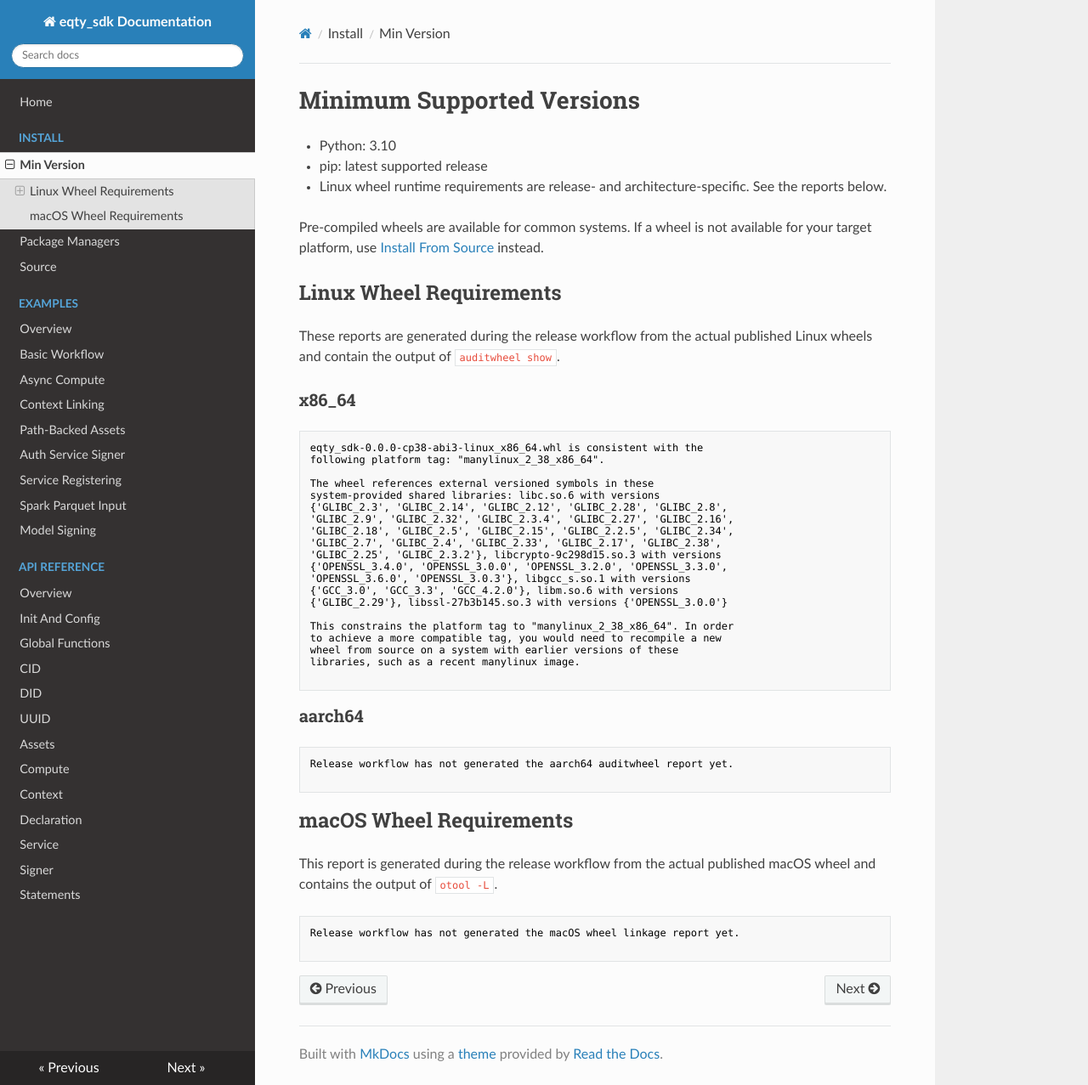
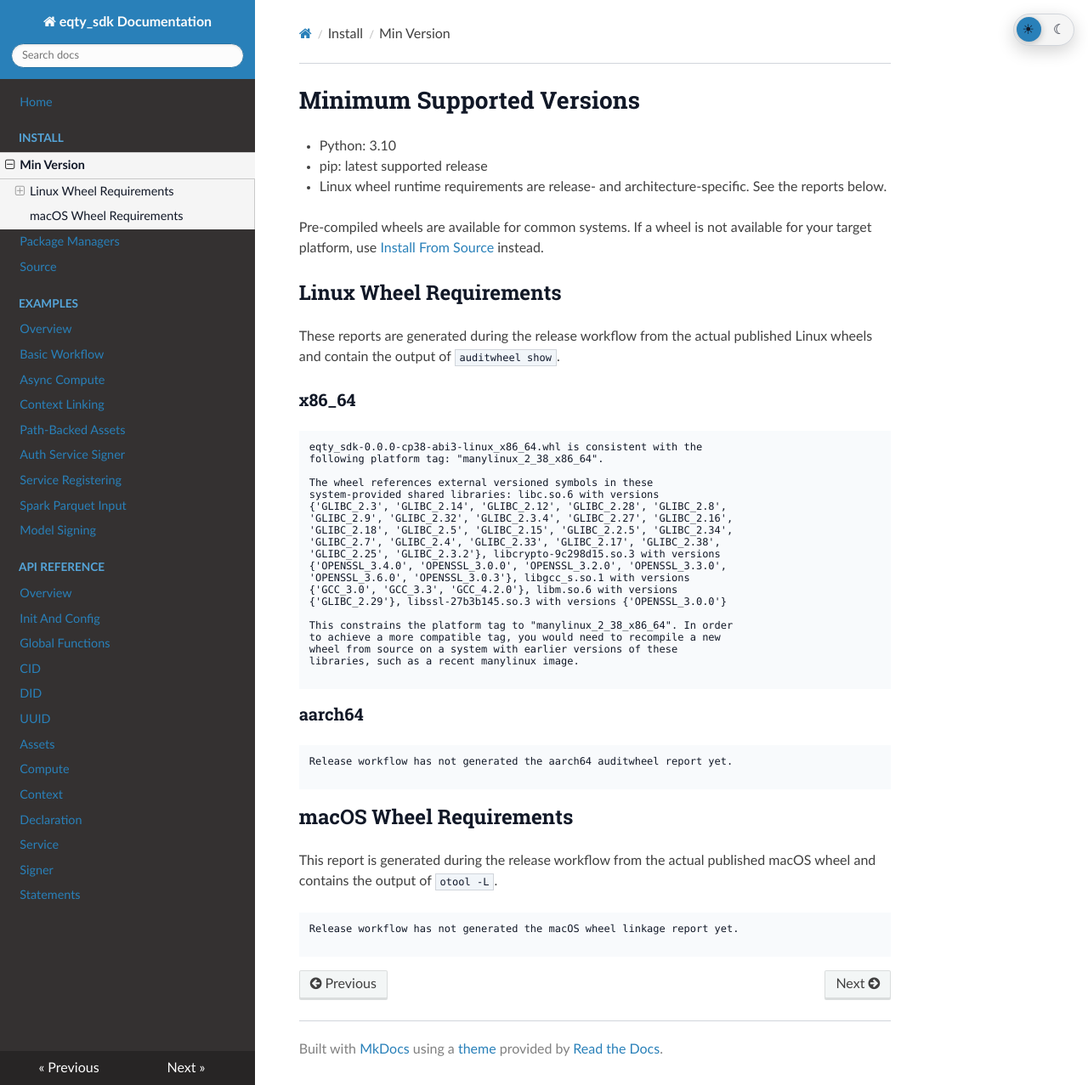
Before and after one commit to eqtylab/integrity-py, an MkDocs documentation site: the page built from docs/install/min-version.md, in a window 1280 px wide and 1277 px high. Shown: the whole window at 85% size. Built offline with MkDocs 1.6.1, drawn with Linux system fonts in a browser that asks for light colours; nearby versions of some CDN libraries.

Commit message:
dark mode docs

```diff
--- /dev/null
+++ b/docs/javascripts/theme-toggle.js
@@ -0,0 +1,43 @@
+(function () {
+  const STORAGE_KEY = "eqty-docs-theme";
+
+  function preferredTheme() {
+    return window.matchMedia("(prefers-color-scheme: dark)").matches ? "dark" : "light";
+  }
+
+  function currentTheme() {
+    return localStorage.getItem(STORAGE_KEY) || preferredTheme();
+  }
+
+  function applyTheme(theme) {
+    document.documentElement.setAttribute("data-theme", theme);
+    localStorage.setItem(STORAGE_KEY, theme);
+    const button = document.querySelector(".eqty-theme-toggle");
+    if (button) {
+      button.setAttribute("aria-label", `Switch to ${theme === "dark" ? "light" : "dark"} mode`);
+      button.setAttribute("title", `Switch to ${theme === "dark" ? "light" : "dark"} mode`);
+    }
+  }
+
+  function toggleTheme() {
+    applyTheme(currentTheme() === "dark" ? "light" : "dark");
+  }
+
+  function ensureButton() {
+    if (document.querySelector(".eqty-theme-toggle")) return;
+
+    const button = document.createElement("button");
+    button.className = "eqty-theme-toggle";
+    button.type = "button";
+    button.innerHTML =
+      '<span class="eqty-theme-toggle-track"><span class="eqty-theme-toggle-icon" aria-hidden="true">☀</span><span class="eqty-theme-toggle-icon" aria-hidden="true">☾</span><span class="eqty-theme-toggle-thumb" aria-hidden="true"></span></span>';
+    button.addEventListener("click", toggleTheme);
+    document.body.appendChild(button);
+    applyTheme(currentTheme());
+  }
+
+  document.addEventListener("DOMContentLoaded", function () {
+    applyTheme(currentTheme());
+    ensureButton();
+  });
+})();
--- /dev/null
+++ b/docs/stylesheets/extra.css
@@ -0,0 +1,498 @@
+:root {
+  --eqty-bg: #ffffff;
+  --eqty-surface: #fcfcfc;
+  --eqty-surface-strong: #f5f5f5;
+  --eqty-nav-bg: #343131;
+  --eqty-nav-accent: #2980b9;
+  --eqty-text: #404040;
+  --eqty-text-strong: #111827;
+  --eqty-link: #2980b9;
+  --eqty-link-hover: #1d4ed8;
+  --eqty-border: #d1d5db;
+  --eqty-code-bg: #f8fafc;
+  --eqty-code-fg: #111827;
+  --eqty-inline-code-fg: #0f172a;
+  --eqty-inline-code-bg: #f1f5f9;
+  --eqty-table-head: #f3f4f6;
+}
+
+@media (prefers-color-scheme: dark) {
+  :root:not([data-theme="light"]) {
+    --eqty-bg: #111827;
+    --eqty-surface: #0f172a;
+    --eqty-surface-strong: #1f2937;
+    --eqty-nav-bg: #0f172a;
+    --eqty-nav-accent: #1d4ed8;
+    --eqty-text: #e5e7eb;
+    --eqty-text-strong: #f8fafc;
+    --eqty-link: #93c5fd;
+    --eqty-link-hover: #bfdbfe;
+    --eqty-border: #334155;
+    --eqty-code-bg: #0b1220;
+    --eqty-code-fg: #e5e7eb;
+    --eqty-inline-code-fg: #e5e7eb;
+    --eqty-inline-code-bg: #111827;
+    --eqty-table-head: #1f2937;
+  }
+}
+
+:root[data-theme="dark"] {
+  --eqty-bg: #111827;
+  --eqty-surface: #0f172a;
+  --eqty-surface-strong: #1f2937;
+  --eqty-nav-bg: #0f172a;
+  --eqty-nav-accent: #1d4ed8;
+  --eqty-text: #e5e7eb;
+  --eqty-text-strong: #f8fafc;
+  --eqty-link: #93c5fd;
+  --eqty-link-hover: #bfdbfe;
+  --eqty-border: #334155;
+  --eqty-code-bg: #0b1220;
+  --eqty-code-fg: #e5e7eb;
+  --eqty-inline-code-fg: #e5e7eb;
+  --eqty-inline-code-bg: #111827;
+  --eqty-table-head: #1f2937;
+}
+
+html,
+body,
+.wy-body-for-nav,
+.wy-grid-for-nav,
+.wy-nav-content-wrap,
+.wy-nav-content {
+  background: var(--eqty-bg);
+  color: var(--eqty-text);
+}
+
+.wy-nav-side {
+  background: var(--eqty-nav-bg);
+}
+
+.wy-side-nav-search,
+.wy-nav-top {
+  background: var(--eqty-nav-accent);
+}
+
+.wy-menu-vertical a,
+.wy-breadcrumbs,
+.wy-breadcrumbs a,
+.wy-nav-content a,
+.rst-content a {
+  color: var(--eqty-link);
+}
+
+.wy-nav-content a:hover,
+.rst-content a:hover,
+.wy-breadcrumbs a:hover {
+  color: var(--eqty-link-hover);
+}
+
+.wy-menu-vertical li.current,
+.wy-menu-vertical li.current > a,
+.wy-menu-vertical li.current > a:hover,
+.wy-menu-vertical li.on a,
+.wy-menu-vertical li.toctree-l2.current > a,
+.wy-menu-vertical li.toctree-l2.current > a:hover,
+.wy-menu-vertical li.current ul,
+.wy-menu-vertical li.current ul li a {
+  background: var(--eqty-surface-strong);
+  color: var(--eqty-text-strong);
+}
+
+.rst-content,
+.rst-content p,
+.rst-content li,
+.rst-content h1,
+.rst-content h2,
+.rst-content h3,
+.rst-content h4,
+.rst-content h5,
+.rst-content h6,
+.wy-nav-content,
+.wy-nav-content p,
+.wy-nav-content li,
+.wy-breadcrumbs li,
+.wy-menu-vertical li span.toctree-expand {
+  color: var(--eqty-text);
+}
+
+.wy-nav-content h1,
+.wy-nav-content h2,
+.wy-nav-content h3,
+.wy-nav-content h4,
+.wy-nav-content h5,
+.wy-nav-content h6,
+.rst-content strong,
+.rst-content b {
+  color: var(--eqty-text-strong);
+}
+
+.rst-content code,
+.rst-content tt,
+code,
+tt {
+  background: var(--eqty-inline-code-bg);
+  color: var(--eqty-inline-code-fg);
+  border: 1px solid var(--eqty-border);
+}
+
+pre,
+.highlight,
+.highlight pre,
+div[class^="highlight"] {
+  background: var(--eqty-code-bg) !important;
+  color: var(--eqty-code-fg) !important;
+  border-color: var(--eqty-border) !important;
+}
+
+.rst-content pre code,
+.highlight code,
+.highlight pre code {
+  background: transparent !important;
+  border: 0;
+  color: inherit !important;
+}
+
+:root[data-theme="dark"] .highlight .hll,
+:root[data-theme="dark"] .highlight,
+:root[data-theme="dark"] .highlight pre,
+:root[data-theme="dark"] .highlight code,
+:root:not([data-theme="light"]) .highlight,
+:root:not([data-theme="light"]) .highlight pre,
+:root:not([data-theme="light"]) .highlight code {
+  background: var(--eqty-code-bg) !important;
+}
+
+:root[data-theme="dark"] .highlight span,
+:root[data-theme="dark"] .highlight code,
+:root:not([data-theme="light"]) .highlight span,
+:root:not([data-theme="light"]) .highlight code {
+  color: #e5e7eb !important;
+}
+
+:root[data-theme="dark"] .hljs,
+:root[data-theme="dark"] .hljs-subst,
+:root[data-theme="dark"] .hljs-params,
+:root:not([data-theme="light"]) .hljs,
+:root:not([data-theme="light"]) .hljs-subst,
+:root:not([data-theme="light"]) .hljs-params {
+  color: #e5e7eb !important;
+}
+
+:root[data-theme="dark"] .hljs-string,
+:root[data-theme="dark"] .hljs-attr,
+:root[data-theme="dark"] .hljs-template-variable,
+:root:not([data-theme="light"]) .hljs-string,
+:root:not([data-theme="light"]) .hljs-attr,
+:root:not([data-theme="light"]) .hljs-template-variable {
+  color: #86efac !important;
+}
+
+:root[data-theme="dark"] .hljs-keyword,
+:root[data-theme="dark"] .hljs-built_in,
+:root[data-theme="dark"] .hljs-title,
+:root[data-theme="dark"] .hljs-title.function_,
+:root[data-theme="dark"] .hljs-variable,
+:root:not([data-theme="light"]) .hljs-keyword,
+:root:not([data-theme="light"]) .hljs-built_in,
+:root:not([data-theme="light"]) .hljs-title,
+:root:not([data-theme="light"]) .hljs-title.function_,
+:root:not([data-theme="light"]) .hljs-variable {
+  color: #93c5fd !important;
+}
+
+:root[data-theme="dark"] .hljs-number,
+:root[data-theme="dark"] .hljs-literal,
+:root:not([data-theme="light"]) .hljs-number,
+:root:not([data-theme="light"]) .hljs-literal {
+  color: #fbbf24 !important;
+}
+
+:root[data-theme="dark"] .hljs-comment,
+:root:not([data-theme="light"]) .hljs-comment {
+  color: #94a3b8 !important;
+}
+
+:root[data-theme="dark"] .highlight .n,
+:root[data-theme="dark"] .highlight .nn,
+:root[data-theme="dark"] .highlight .nc,
+:root[data-theme="dark"] .highlight .nf,
+:root[data-theme="dark"] .highlight .nb,
+:root[data-theme="dark"] .highlight .bp,
+:root[data-theme="dark"] .highlight .p,
+:root[data-theme="dark"] .highlight .o,
+:root[data-theme="dark"] .highlight .w,
+:root[data-theme="dark"] .highlight .mi,
+:root[data-theme="dark"] .highlight .mf,
+:root[data-theme="dark"] .highlight .mh,
+:root[data-theme="dark"] .highlight .il,
+:root[data-theme="dark"] .highlight .m,
+:root[data-theme="dark"] .highlight .s,
+:root[data-theme="dark"] .highlight .s1,
+:root[data-theme="dark"] .highlight .s2,
+:root[data-theme="dark"] .highlight .sa,
+:root[data-theme="dark"] .highlight .sb,
+:root[data-theme="dark"] .highlight .sc,
+:root[data-theme="dark"] .highlight .sd,
+:root[data-theme="dark"] .highlight .se,
+:root[data-theme="dark"] .highlight .sh,
+:root[data-theme="dark"] .highlight .si,
+:root[data-theme="dark"] .highlight .sx,
+:root[data-theme="dark"] .highlight .sr,
+:root[data-theme="dark"] .highlight .ss,
+:root[data-theme="dark"] .highlight .na,
+:root[data-theme="dark"] .highlight .nt,
+:root[data-theme="dark"] .highlight .nv,
+:root:not([data-theme="light"]) .highlight .n,
+:root:not([data-theme="light"]) .highlight .nn,
+:root:not([data-theme="light"]) .highlight .nc,
+:root:not([data-theme="light"]) .highlight .nf,
+:root:not([data-theme="light"]) .highlight .nb,
+:root:not([data-theme="light"]) .highlight .bp,
+:root:not([data-theme="light"]) .highlight .p,
+:root:not([data-theme="light"]) .highlight .o,
+:root:not([data-theme="light"]) .highlight .w,
+:root:not([data-theme="light"]) .highlight .mi,
+:root:not([data-theme="light"]) .highlight .mf,
+:root:not([data-theme="light"]) .highlight .mh,
+:root:not([data-theme="light"]) .highlight .il,
+:root:not([data-theme="light"]) .highlight .m,
+:root:not([data-theme="light"]) .highlight .s,
+:root:not([data-theme="light"]) .highlight .s1,
+:root:not([data-theme="light"]) .highlight .s2,
+:root:not([data-theme="light"]) .highlight .sa,
+:root:not([data-theme="light"]) .highlight .sb,
+:root:not([data-theme="light"]) .highlight .sc,
+:root:not([data-theme="light"]) .highlight .sd,
+:root:not([data-theme="light"]) .highlight .se,
+:root:not([data-theme="light"]) .highlight .sh,
+:root:not([data-theme="light"]) .highlight .si,
+:root:not([data-theme="light"]) .highlight .sx,
+:root:not([data-theme="light"]) .highlight .sr,
+:root:not([data-theme="light"]) .highlight .ss,
+:root:not([data-theme="light"]) .highlight .na,
+:root:not([data-theme="light"]) .highlight .nt,
+:root:not([data-theme="light"]) .highlight .nv {
+  color: #e5e7eb !important;
+}
+
+:root[data-theme="dark"] .highlight .k,
+:root[data-theme="dark"] .highlight .kd,
+:root[data-theme="dark"] .highlight .kn,
+:root[data-theme="dark"] .highlight .kp,
+:root[data-theme="dark"] .highlight .kr,
+:root[data-theme="dark"] .highlight .kt,
+:root:not([data-theme="light"]) .highlight .k,
+:root:not([data-theme="light"]) .highlight .kd,
+:root:not([data-theme="light"]) .highlight .kn,
+:root:not([data-theme="light"]) .highlight .kp,
+:root:not([data-theme="light"]) .highlight .kr,
+:root:not([data-theme="light"]) .highlight .kt {
+  color: #fca5a5 !important;
+}
+
+:root[data-theme="dark"] .highlight .nb,
+:root[data-theme="dark"] .highlight .fm,
+:root[data-theme="dark"] .highlight .nf,
+:root[data-theme="dark"] .highlight .nc,
+:root[data-theme="dark"] .highlight .nn,
+:root[data-theme="dark"] .highlight .ne,
+:root[data-theme="dark"] .highlight .vm,
+:root[data-theme="dark"] .highlight .vc,
+:root[data-theme="dark"] .highlight .vg,
+:root[data-theme="dark"] .highlight .vi,
+:root:not([data-theme="light"]) .highlight .nb,
+:root:not([data-theme="light"]) .highlight .fm,
+:root:not([data-theme="light"]) .highlight .nf,
+:root:not([data-theme="light"]) .highlight .nc,
+:root:not([data-theme="light"]) .highlight .nn,
+:root:not([data-theme="light"]) .highlight .ne,
+:root:not([data-theme="light"]) .highlight .vm,
+:root:not([data-theme="light"]) .highlight .vc,
+:root:not([data-theme="light"]) .highlight .vg,
+:root:not([data-theme="light"]) .highlight .vi {
+  color: #93c5fd !important;
+}
+
+:root[data-theme="dark"] .highlight .s,
+:root[data-theme="dark"] .highlight .s1,
+:root[data-theme="dark"] .highlight .s2,
+:root[data-theme="dark"] .highlight .sa,
+:root[data-theme="dark"] .highlight .sb,
+:root[data-theme="dark"] .highlight .sc,
+:root[data-theme="dark"] .highlight .sd,
+:root[data-theme="dark"] .highlight .se,
+:root[data-theme="dark"] .highlight .sh,
+:root[data-theme="dark"] .highlight .si,
+:root[data-theme="dark"] .highlight .sx,
+:root[data-theme="dark"] .highlight .sr,
+:root[data-theme="dark"] .highlight .ss,
+:root:not([data-theme="light"]) .highlight .s,
+:root:not([data-theme="light"]) .highlight .s1,
+:root:not([data-theme="light"]) .highlight .s2,
+:root:not([data-theme="light"]) .highlight .sa,
+:root:not([data-theme="light"]) .highlight .sb,
+:root:not([data-theme="light"]) .highlight .sc,
+:root:not([data-theme="light"]) .highlight .sd,
+:root:not([data-theme="light"]) .highlight .se,
+:root:not([data-theme="light"]) .highlight .sh,
+:root:not([data-theme="light"]) .highlight .si,
+:root:not([data-theme="light"]) .highlight .sx,
+:root:not([data-theme="light"]) .highlight .sr,
+:root:not([data-theme="light"]) .highlight .ss {
+  color: #86efac !important;
+}
+
+:root[data-theme="dark"] .highlight .c,
+:root[data-theme="dark"] .highlight .c1,
+:root[data-theme="dark"] .highlight .cm,
+:root[data-theme="dark"] .highlight .ch,
+:root[data-theme="dark"] .highlight .cp,
+:root[data-theme="dark"] .highlight .cpf,
+:root:not([data-theme="light"]) .highlight .c,
+:root:not([data-theme="light"]) .highlight .c1,
+:root:not([data-theme="light"]) .highlight .cm,
+:root:not([data-theme="light"]) .highlight .ch,
+:root:not([data-theme="light"]) .highlight .cp,
+:root:not([data-theme="light"]) .highlight .cpf {
+  color: #94a3b8 !important;
+}
+
+:root[data-theme="dark"] .highlight .ow,
+:root[data-theme="dark"] .highlight .gd,
+:root[data-theme="dark"] .highlight .gi,
+:root[data-theme="dark"] .highlight .gh,
+:root[data-theme="dark"] .highlight .gu,
+:root[data-theme="dark"] .highlight .gp,
+:root[data-theme="dark"] .highlight .go,
+:root[data-theme="dark"] .highlight .dl,
+:root:not([data-theme="light"]) .highlight .ow,
+:root:not([data-theme="light"]) .highlight .gd,
+:root:not([data-theme="light"]) .highlight .gi,
+:root:not([data-theme="light"]) .highlight .gh,
+:root:not([data-theme="light"]) .highlight .gu,
+:root:not([data-theme="light"]) .highlight .gp,
+:root:not([data-theme="light"]) .highlight .go,
+:root:not([data-theme="light"]) .highlight .dl {
+  color: #fda4af !important;
+}
+
+:root[data-theme="dark"] .highlight .mi,
+:root[data-theme="dark"] .highlight .mf,
+:root[data-theme="dark"] .highlight .mh,
+:root[data-theme="dark"] .highlight .il,
+:root[data-theme="dark"] .highlight .mo,
+:root[data-theme="dark"] .highlight .mb,
+:root:not([data-theme="light"]) .highlight .mi,
+:root:not([data-theme="light"]) .highlight .mf,
+:root:not([data-theme="light"]) .highlight .mh,
+:root:not([data-theme="light"]) .highlight .il,
+:root:not([data-theme="light"]) .highlight .mo,
+:root:not([data-theme="light"]) .highlight .mb {
+  color: #fbbf24 !important;
+}
+
+.rst-content table.docutils,
+.rst-content table.docutils td,
+.rst-content table.docutils th,
+.rst-content table.field-list,
+.rst-content table.field-list td,
+.rst-content table.field-list th {
+  border-color: var(--eqty-border);
+}
+
+.rst-content table.docutils thead th,
+.rst-content table.field-list thead th,
+.rst-content table.field-list th {
+  background: var(--eqty-table-head);
+}
+
+.rst-content table.docutils tbody tr:nth-child(2n-1) td {
+  background: var(--eqty-surface);
+}
+
+.rst-content table.docutils tbody tr:nth-child(2n) td {
+  background: var(--eqty-bg);
+}
+
+.rst-content .admonition,
+.rst-content .note,
+.rst-content .warning,
+.rst-content .important,
+.rst-content .tip {
+  background: var(--eqty-surface);
+  border-color: var(--eqty-border);
+}
+
+hr,
+.rst-content hr,
+.wy-nav-content-wrap .wy-nav-content {
+  border-color: var(--eqty-border);
+}
+
+input,
+textarea,
+select {
+  background: var(--eqty-surface);
+  color: var(--eqty-text);
+  border-color: var(--eqty-border);
+}
+
+.eqty-theme-toggle {
+  position: fixed;
+  right: 1rem;
+  top: 1rem;
+  z-index: 1000;
+  border: 1px solid var(--eqty-border);
+  border-radius: 999px;
+  background: var(--eqty-surface-strong);
+  color: var(--eqty-text-strong);
+  box-shadow: 0 6px 20px rgba(0, 0, 0, 0.18);
+  cursor: pointer;
+  width: 4.5rem;
+  height: 2.4rem;
+  padding: 0;
+  font-size: 0.9rem;
+  display: inline-flex;
+  align-items: center;
+  justify-content: center;
+  overflow: hidden;
+}
+
+.eqty-theme-toggle:hover {
+  background: var(--eqty-surface);
+}
+
+.eqty-theme-toggle-track {
+  position: relative;
+  width: 100%;
+  height: 100%;
+  display: flex;
+  align-items: center;
+  justify-content: space-between;
+  padding: 0 0.6rem;
+}
+
+.eqty-theme-toggle-icon {
+  position: relative;
+  z-index: 1;
+  line-height: 1;
+  font-size: 1rem;
+}
+
+.eqty-theme-toggle-thumb {
+  position: absolute;
+  top: 0.2rem;
+  left: 0.2rem;
+  width: 1.8rem;
+  height: 1.8rem;
+  border-radius: 999px;
+  background: var(--eqty-link);
+  box-shadow: 0 2px 8px rgba(0, 0, 0, 0.25);
+  transition: transform 0.18s ease;
+}
+
+:root[data-theme="dark"] .eqty-theme-toggle-thumb,
+:root:not([data-theme="light"]) .eqty-theme-toggle-thumb {
+  transform: translateX(2rem);
+}
--- a/mkdocs.yml
+++ b/mkdocs.yml
@@ -63,3 +63,9 @@
   - pymdownx.snippets:
       base_path:
         - .
+
+extra_css:
+  - stylesheets/extra.css
+
+extra_javascript:
+  - javascripts/theme-toggle.js
```
